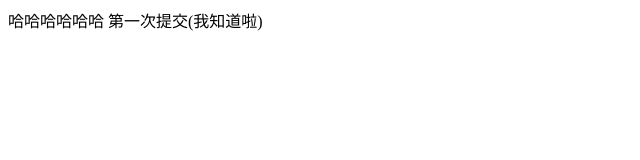
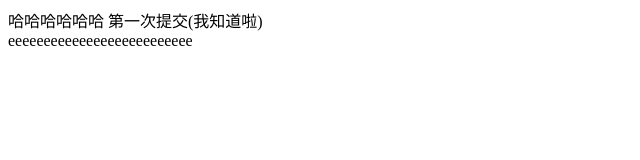
Before and after one commit to smanll/demo, a plain HTML site: page index.html in a window 1280 px wide. Shown: the whole page, without its empty margins (0-640 px from the left). Drawn offline with Linux system fonts and the light colour scheme.

Commit message:
eeeeeee （提交）

```diff
--- a/index.html
+++ b/index.html
@@ -8,5 +8,8 @@
 	<div>
 		哈哈哈哈哈哈   第一次提交(我知道啦)
 	</div>
+	<div>
+		eeeeeeeeeeeeeeeeeeeeeeeeee
+	</div>
 </body>
 </html>
```
